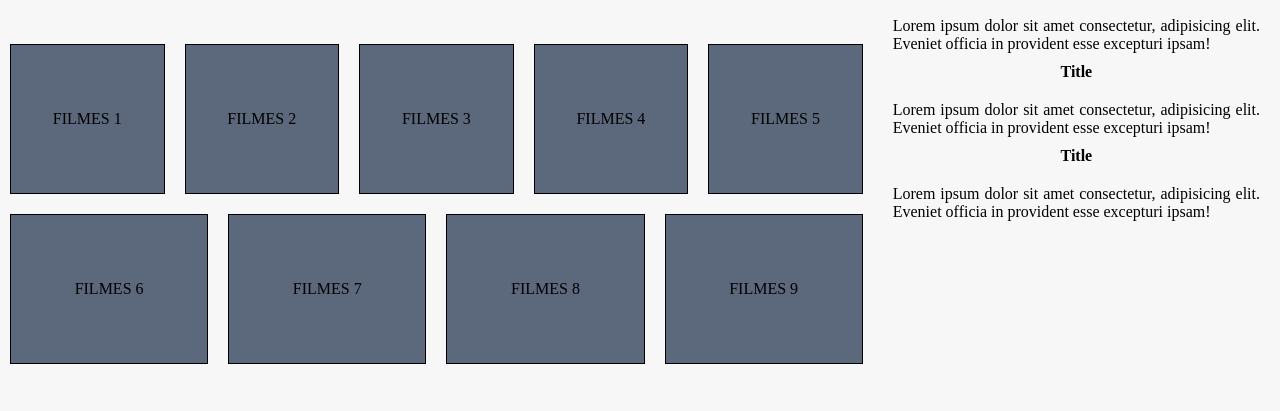
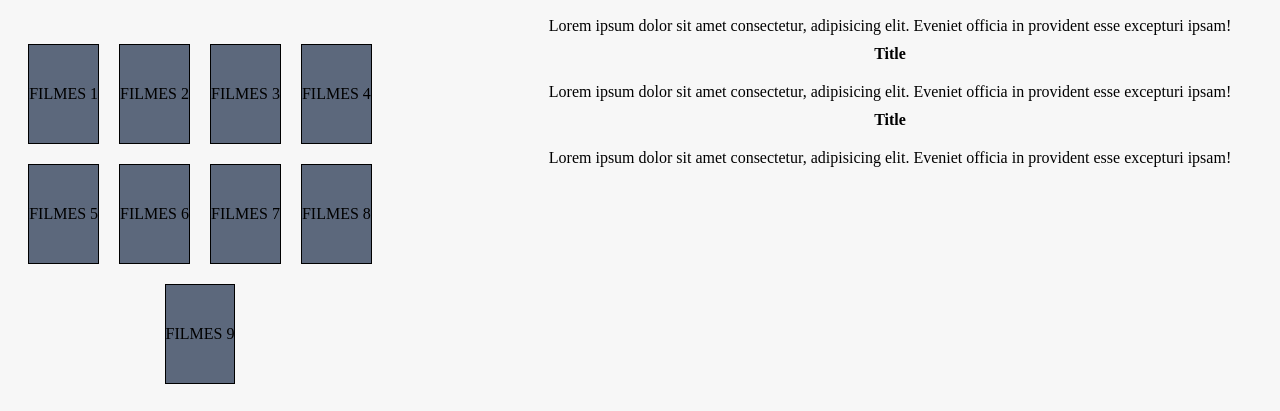
Before and after one commit to PietroBucker/trybe-exercicio, a plain HTML site: page Modulo1-Fundamentos/Bloco6-HTML-CSS-forms, flexbox e resposivo/DIa4-HTML-CSS Flexbox, responsivo/index.html in a window 1280 px wide. Shown: the part 373-784 px from the top of the page. Drawn offline with Linux system fonts and the light colour scheme.

Commit message:
exercicio 6.4 feito

```diff
--- a/Modulo1-Fundamentos/Bloco6-HTML-CSS-forms, flexbox e resposivo/DIa4-HTML-CSS Flexbox, responsivo/style.css
+++ b/Modulo1-Fundamentos/Bloco6-HTML-CSS-forms, flexbox e resposivo/DIa4-HTML-CSS Flexbox, responsivo/style.css
@@ -56,9 +56,9 @@ body {
 
 .movie-container {
   display: flex;
-  flex-direction: column;
-  flex-basis: 700px;
-  flex-grow: 10;
+  flex-flow: row;
+  width: 500px;
+  flex-wrap: wrap;
 }
 
 .movie-container h2 {
@@ -69,10 +69,9 @@ body {
 
 .card-container {
   display: flex;
+  width: 400px;
   flex-wrap: wrap;
-  justify-content: space-around;
-
-
+  justify-content: center;
 }
 
 .card-container div {
@@ -80,11 +79,12 @@ body {
   background-color: #5C687C;
   border: black solid 1px;
   display: flex;
-  height: 150px;
+  height: 100px;
   justify-content: center;
   margin: 10px;
-  flex-basis: 16%;
-  flex-grow: 1;
+
+
+
 }
 
 .aside-container {
```
